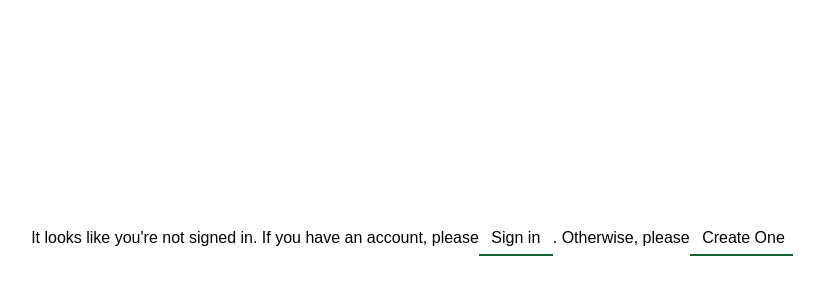
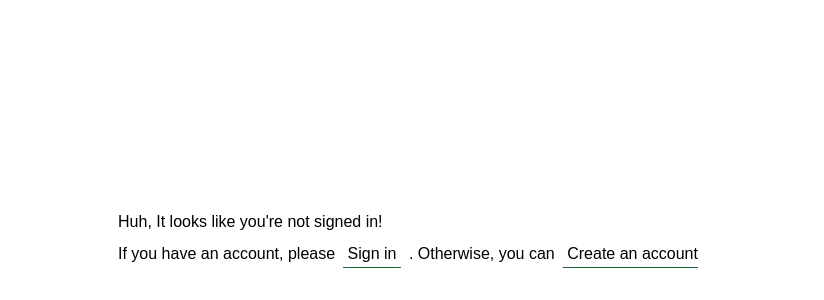
Before and after one commit to iceicles/auth-demo, a Next.js app in the folder frontend/: page /dashboard in a window 1280 px wide. Shown: the part 162-462 px from the top of the page, without its empty margins (228-1052 px from the left). Built offline with nearby package versions, Linux system fonts and the light colour scheme; no server answers.

Commit message:
dashboard changes

```diff
--- a/frontend/app/dashboard/page.tsx
+++ b/frontend/app/dashboard/page.tsx
@@ -13,6 +13,7 @@ const greetings = [
   'Hello',
   "How's it going",
   'Long time no see',
+  'How goes it',
 ];
 
 export default function Dashboard() {
@@ -20,17 +21,24 @@ export default function Dashboard() {
 
   if (user === '') {
     return (
-      <div className='flex items-center justify-center min-h-screen'>
+      <div className='flex items-center justify-center min-h-screen mx-8 md:mx-0 leading-[45px] md:leading-8'>
         <span>
-          It looks like you're not signed in. If you have an account, please
-          <a href='/login' className='border-b-2 border-b-green-800 p-2'>
+          Huh, It looks like you're not signed in! <br /> If you have an
+          account, please
+          <a
+            href='/login'
+            className='p-2 underline underline-offset-8 decoration-green-800'
+          >
             {' '}
             Sign in{' '}
           </a>
-          . Otherwise, please
-          <a href='/register' className='border-b-2 border-b-green-800 p-2'>
+          . Otherwise, you can
+          <a
+            href='/register'
+            className='p-2 underline underline-offset-8 decoration-green-800'
+          >
             {' '}
-            Create One
+            Create an account
           </a>
         </span>
       </div>
```
